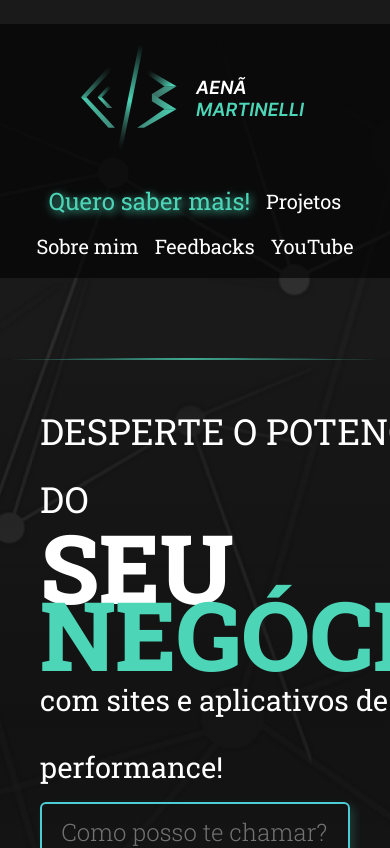
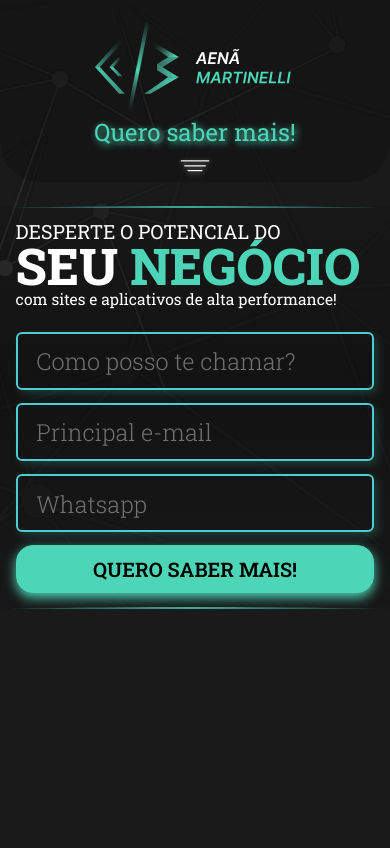
Before and after one commit to Aenewsss/aena-martinelli-lp, a Next.js app: page / in a window 390 px wide. Shown: the top 848 px of the page. Built offline with nearby package versions, Linux system fonts and the light colour scheme.

Commit message:
mobile top check

```diff
--- a/src/app/globals.css
+++ b/src/app/globals.css
@@ -4,7 +4,7 @@
   --green: #4CD5B6;
   --mw-1360: 1360px;
   --mw-992: 992px;
-  --bg-navbar: rgba(0,0,0,0.6)
+  --bg-navbar: rgba(0, 0, 0, 0.2)
 }
 
 * {
@@ -22,6 +22,28 @@ body {
 body {
   color: var(--white);
   background-color: var(--bg-color);
+}
+
+ul {
+  list-style: none;
+}
+
+li {
+  align-self: center;
+}
+
+::-webkit-scrollbar {
+  background-color: transparent;
+  width: 2px;
+}
+
+::-webkit-scrollbar-track {
+  background-color: transparent;
+}
+
+::-webkit-scrollbar-thumb {
+  background-color: var(--green);
+  border-radius: 10px;
 }
 
 a {
@@ -51,7 +73,7 @@ input {
   border-radius: 6px;
   border: none;
   background-color: transparent;
-  font-size: 24px;
+  font-size: clamp(14px, 6vw, 24px);
   width: 100%;
   transition: .3s linear;
   font-style: normal;
@@ -90,7 +112,7 @@ button {
   background: var(--green);
   box-shadow: 0px 4.509090900421143px 11.272727012634277px 0px var(--green);
   text-shadow: 0px 4px 4px 0px rgba(0, 0, 0, 0.25);
-  font-size: 30px;
+  font-size: clamp(20px, 4vw, 30px);
   font-style: normal;
   font-weight: 600;
   font-family: 'Roboto Slab';
@@ -108,6 +130,7 @@ button {
   margin: 24px auto;
   max-width: var(--mw-1360);
 }
+
 
 .nav-link {
   align-self: center;
@@ -187,7 +210,7 @@ button {
 }
 
 .cta-title-2 {
-  font-size: 96px;
+  font-size: clamp(50px, 13vw, 96px);
   font-style: normal;
   font-weight: 800;
 }
@@ -203,11 +226,7 @@ button {
 }
 
 .padding-25em {
-  padding: 2.5em;
-}
-
-.mt-5 {
-  margin-top: 5em;
+  padding: clamp(1vw, 4vw, 2.5em);
 }
 
 .img-top {
@@ -228,9 +247,28 @@ button {
   background-size: cover;
 }
 
-.justify-center{
+.justify-center {
   justify-content: center !important;
 }
+
+.w-100 {
+  width: 100%;
+}
+
+.mt-5 {
+  margin-top: 5em;
+}
+
+.expand-button {
+  cursor: pointer;
+  display: none;
+}
+
+#expand:checked~.nav-list {
+  margin-top: unset;
+  height: 30px;
+}
+
 
 @media (prefers-color-scheme: dark) {
   html {
@@ -259,17 +297,92 @@ button {
 
 }
 
+@media screen and (min-width: 992px) {
+  .mt-md-5 {
+    margin-top: 5em !important;
+  }
+}
+
 @media screen and (max-width: 992px) {
   .navbar {
     background-color: var(--bg-navbar);
     margin-right: unset;
+    margin-top: unset;
     padding: 1.2em 0.6em;
+    border-end-start-radius: 40px;
+    border-end-end-radius: 40px;
   }
 }
 
 @media screen and (max-width:768px) {
   .bg-glass {
     width: 100%;
+  }
+
+  .cta-title {
+    margin-bottom: 1em;
+  }
+
+  .cta-title-1 {
+    font-size: 5vw;
+    line-height: 1em;
+  }
+
+  .cta-title-2 {
+    line-height: 1em;
+  }
+
+  .cta-title-3 {
+    font-size: 4vw;
+    line-height: 1em;
+  }
+
+  .form-cta {
+    margin-top: 0;
+  }
+}
+
+@media screen and (max-width: 645px) {
+  .navbar {
+    padding-bottom: unset;
+    gap: unset !important;
+    flex-direction: column;
+  }
+
+  .navbar>img {
+    width: 200px;
+  }
+
+  .navbar>div {
+    flex-direction: column;
+    align-items: center;
+    justify-content: center;
+  }
+
+  .nav-list {
+    margin-top: -1.5em;
+    height: 0;
+    overflow: hidden;
+    transition: all .4s ease-in;
+  }
+
+  .nav-link.nav-important {
+    font-size: 24px !important;
+  }
+
+  .nav-link{
+    font-size: 16px !important;
+  }
+
+  .expand-button {
+    display: unset;
+  }
+
+}
+
+@media screen and (max-width: 428px) {
+  #expand:checked~.nav-list {
+    height: 70px;
   }
 }
 
--- a/src/components/Navbar.tsx
+++ b/src/components/Navbar.tsx
@@ -1,3 +1,5 @@
+import Image from "next/image";
+
 const Navbar = () => {
     return (
         <div className="container d-flex align-center justify-between navbar gap-2">
@@ -5,10 +7,16 @@ const Navbar = () => {
 
             <div className="d-flex gap-1 justify-center">
                 <a href="#" className="text-green fs-24 nav-link nav-important">Quero saber mais!</a>
-                <a href="#" className="nav-link">Projetos</a>
-                <a href="#" className="nav-link">Sobre mim</a>
-                <a href="#" className="nav-link">Feedbacks</a>
-                <a href="#" className="nav-link">YouTube</a>
+                <input id="expand" type="checkbox" hidden />
+                <ul className="d-flex gap-1 justify-center nav-list">
+                    <li><a href="#" className="nav-link">Projetos</a></li>
+                    <li><a href="#" className="nav-link">Sobre mim</a></li>
+                    <li><a href="#" className="nav-link">Feedbacks</a></li>
+                    <li><a href="#" className="nav-link">YouTube</a></li>
+                </ul>
+                <label htmlFor="expand" className="expand-button">
+                    <Image width={40} height={40} src="/icons/menu-icon.svg" alt="ícone menu de expansão" />
+                </label>
             </div>
         </div>
     );
--- a/src/components/Top.tsx
+++ b/src/components/Top.tsx
@@ -3,7 +3,7 @@ import FormCTA from "./FormCTA";
 
 const Top = () => {
     return (
-        <section className="container d-flex align-center justify-between mt-5 top-section">
+        <section className="container d-flex align-center justify-between mt-md-5 top-section">
             <FormCTA />
             <Image className="img-top" quality={100} fill src="/images/aena-topo.png" alt="Aenã Martinelli" />
         </section>
```
Also changed, not shown: public/icons/menu-icon.svg (added).
